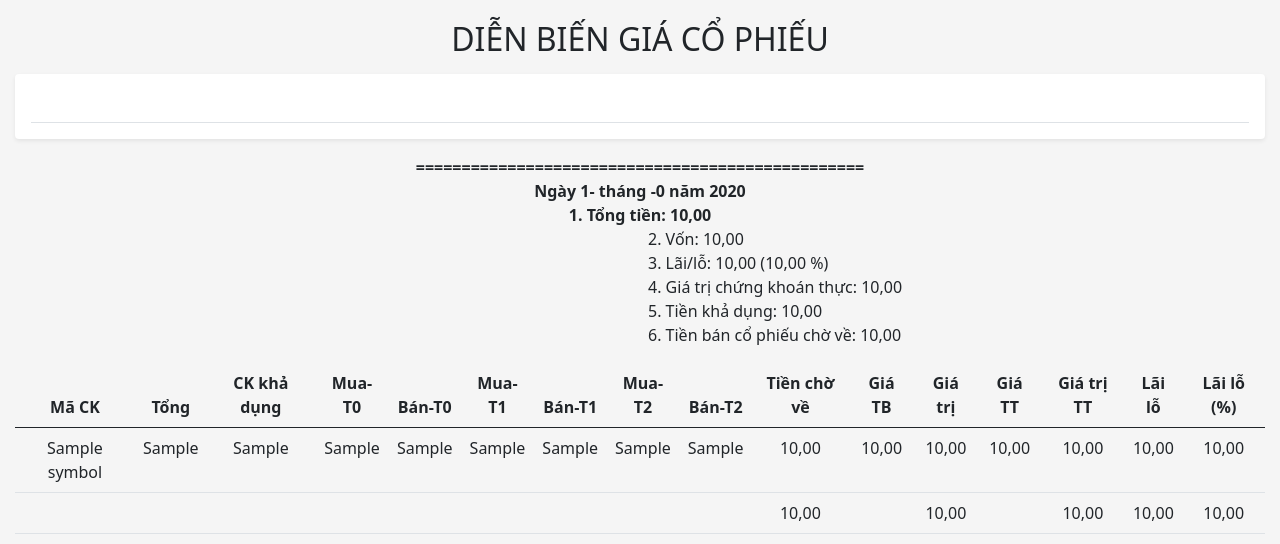
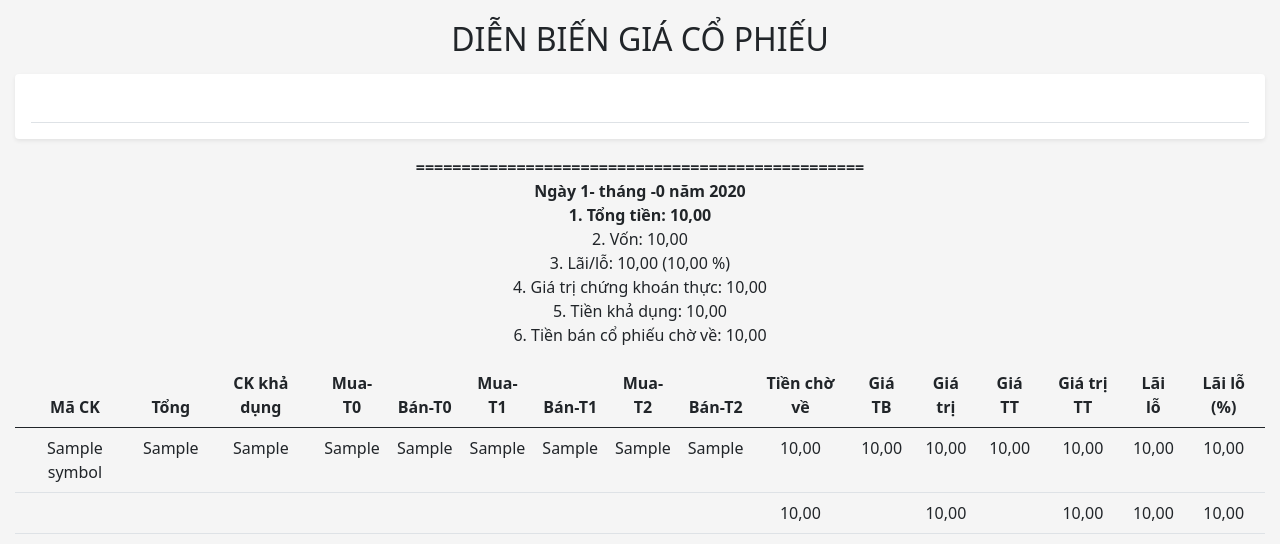
Before and after one commit to thang42c3/autotrade_info, a Flask app: page / in a window 1280 px wide. Shown: the part 409-953 px from the top of the page. Run offline with Flask 2, Linux system fonts and the light colour scheme; a database or web service that is not in the repository returns one stand-in record (values such as "Sample title").

Commit message:
Update index.html

```diff
--- a/app/templates/index.html
+++ b/app/templates/index.html
@@ -105,13 +105,13 @@ margin-left: 633px
      Ngày {{stocks_infor['date'][6:8]}} tháng {{stocks_infor['date'][4:6]}} năm {{stocks_infor['date'][0:4]}}
     <br>  1. Tổng tiền: {{'{:,.2f}'.format(stocks_infor['gia_tri_tai_san_thuc']) | replace(',','*') | replace('.',',') | replace('*','.')}} </strong>
 
-    <div class = "title_body">
-    <p class="text-gray-dark" style="text-align:left" >  2. Vốn: {{'{:,.2f}'.format(stocks_infor['tien_ban_dau']) | replace(',','*') | replace('.',',') | replace('*','.')}}
+
+    <p class="text-gray-dark" >  2. Vốn: {{'{:,.2f}'.format(stocks_infor['tien_ban_dau']) | replace(',','*') | replace('.',',') | replace('*','.')}}
       <br>  3. Lãi/lỗ: {{'{:,.2f}'.format(stocks_infor['lai_lo_tien_ban_dau']) | replace(',','*') | replace('.',',') | replace('*','.')}} ({{'{:,.2f}'.format(stocks_infor['lai_lo_tien_ban_dau_phan_tram'])| replace(',','*') | replace('.',',') | replace('*','.')}} %)
         <br> 4. Giá trị chứng khoán thực: {{'{:,.2f}'.format(stocks_infor['gia_tri_tt_tong']) | replace(',','*') | replace('.',',') | replace('*','.')}} <br>
         5. Tiền khả dụng: {{'{:,.2f}'.format(stocks_infor['tien_co_the_mua']) | replace(',','*') | replace('.',',') | replace('*','.')}}
                 <br>  6. Tiền bán cổ phiếu chờ về: {{'{:,.2f}'.format(stocks_infor['tien_khong_the_mua_tong']) | replace(',','*') | replace('.',',') | replace('*','.')}} </br>
-</div>
+
 <table class="table" align="centre">
   <thead>
     <tr>
```
